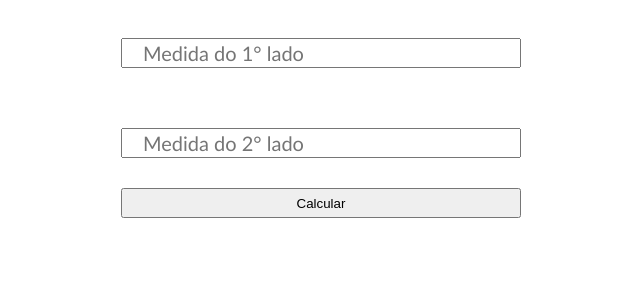
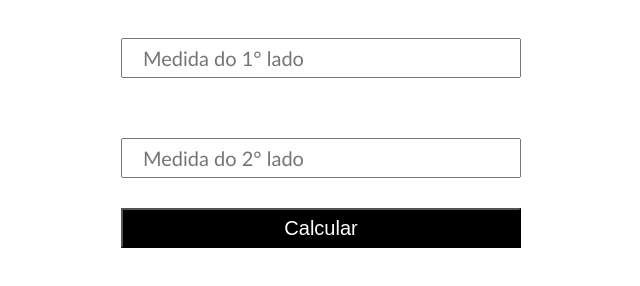
Before and after one commit to JoaoBozz/D-Web1, a plain HTML site: page Atividades_Bimestre/03-10/index.html in a window 1280 px wide. Shown: the part 160-446 px from the top of the page, without its empty margins (319-959 px from the left). Drawn offline with Linux system fonts and the light colour scheme.

Commit message:
testeidnv

```diff
--- a/Atividades_Bimestre/03-10/desing.css
+++ b/Atividades_Bimestre/03-10/desing.css
@@ -12,14 +12,17 @@ h1{
 input{
     font-size: 20px;
     font-family: 'Gill Sans', 'Gill Sans MT', Calibri, 'Trebuchet MS', sans-serif;
-    height: 30px;
+    height: 40px;
     width: 400px;
     text-indent: 20px;
 }
 
 button{
-    height: 30px;
+    height: 40px;
     width: 400px;
+    background-color: black;
+    color: white;
+    font-size: 20px;
 }
 
 
```
